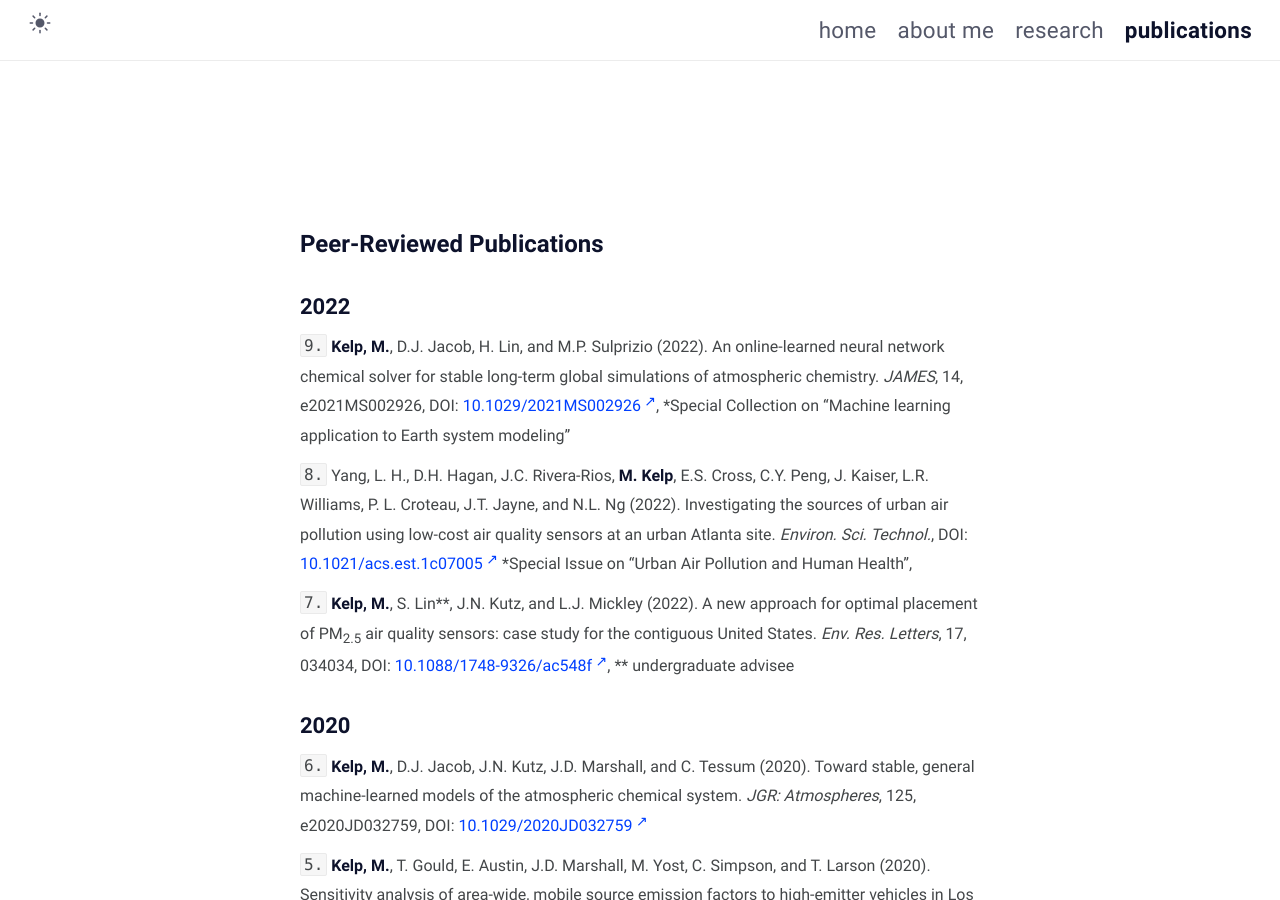
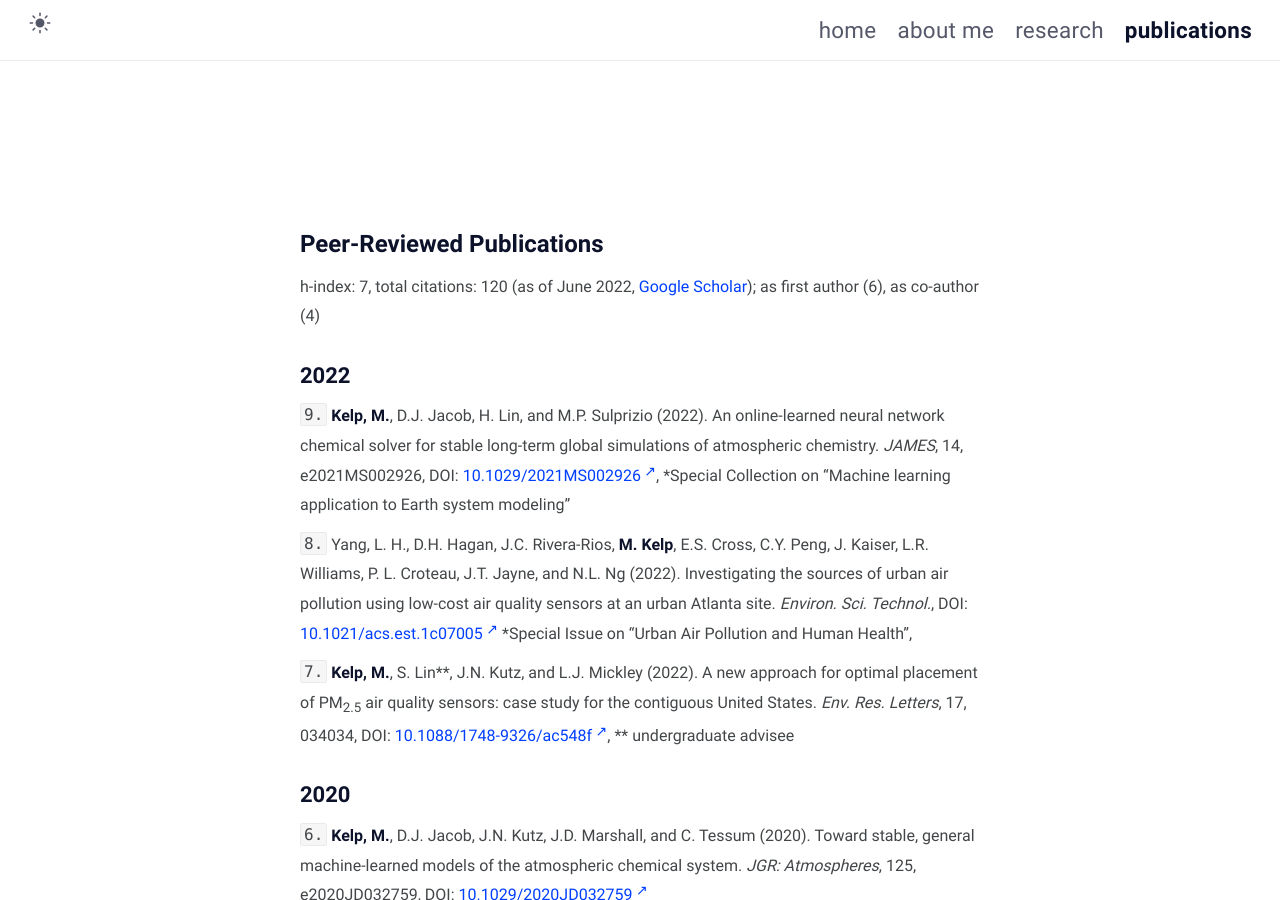
Before and after one commit to mkelp/mkelp.github.io, a Jekyll site: the page built from publications.md, in a window 1280 px wide and 900 px high. Built offline with Jekyll 4.4.1, drawn with Linux system fonts in a browser that asks for light colours.

Commit message:
june pub update

```diff
--- a/publications.md
+++ b/publications.md
@@ -10,6 +10,8 @@ comments: false
 
 
 # Peer-Reviewed Publications
+
+h-index: 7, total citations: 120 (as of June 2022, [Google Scholar](https://scholar.google.com/citations?user=jW7E7XAAAAAJ&hl=en)); as first author (6), as co-author (4)
 
 ## **2022**
 
```
